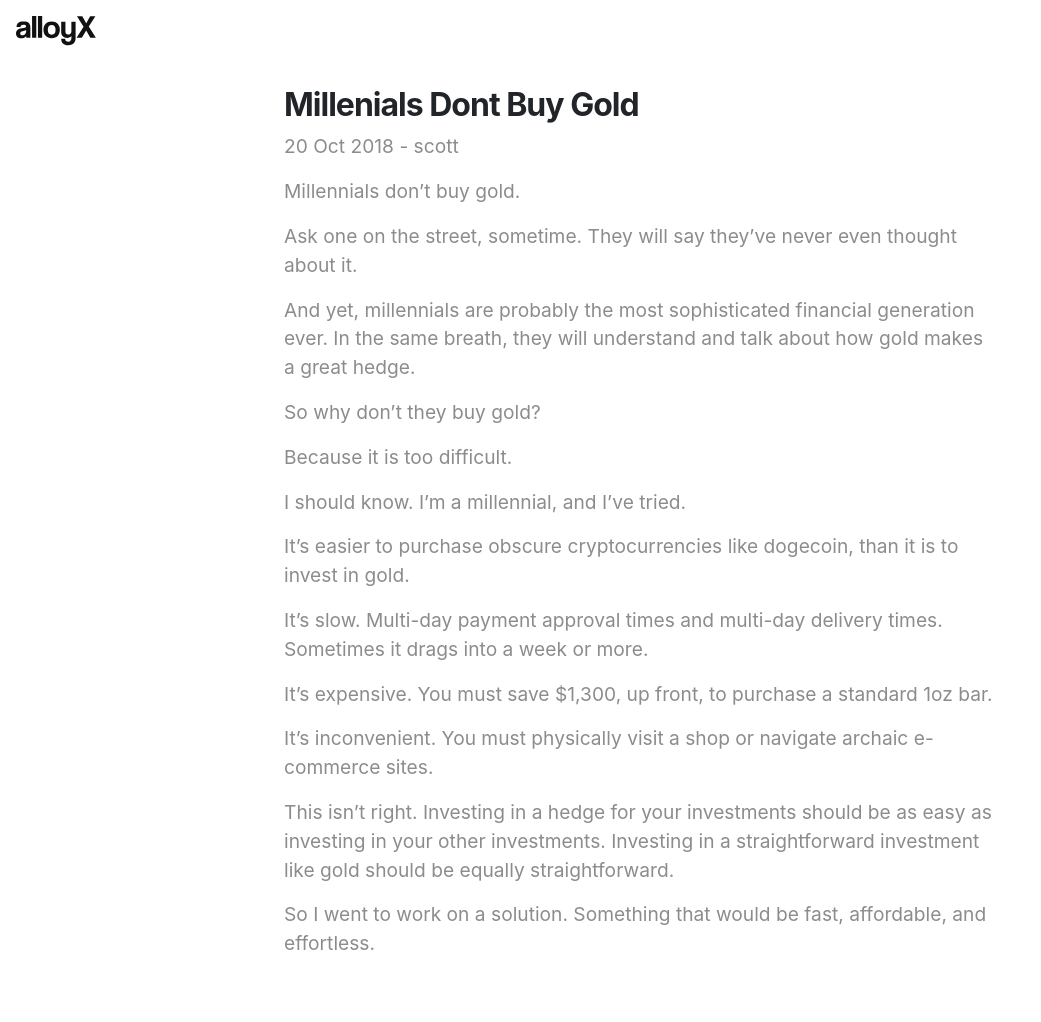
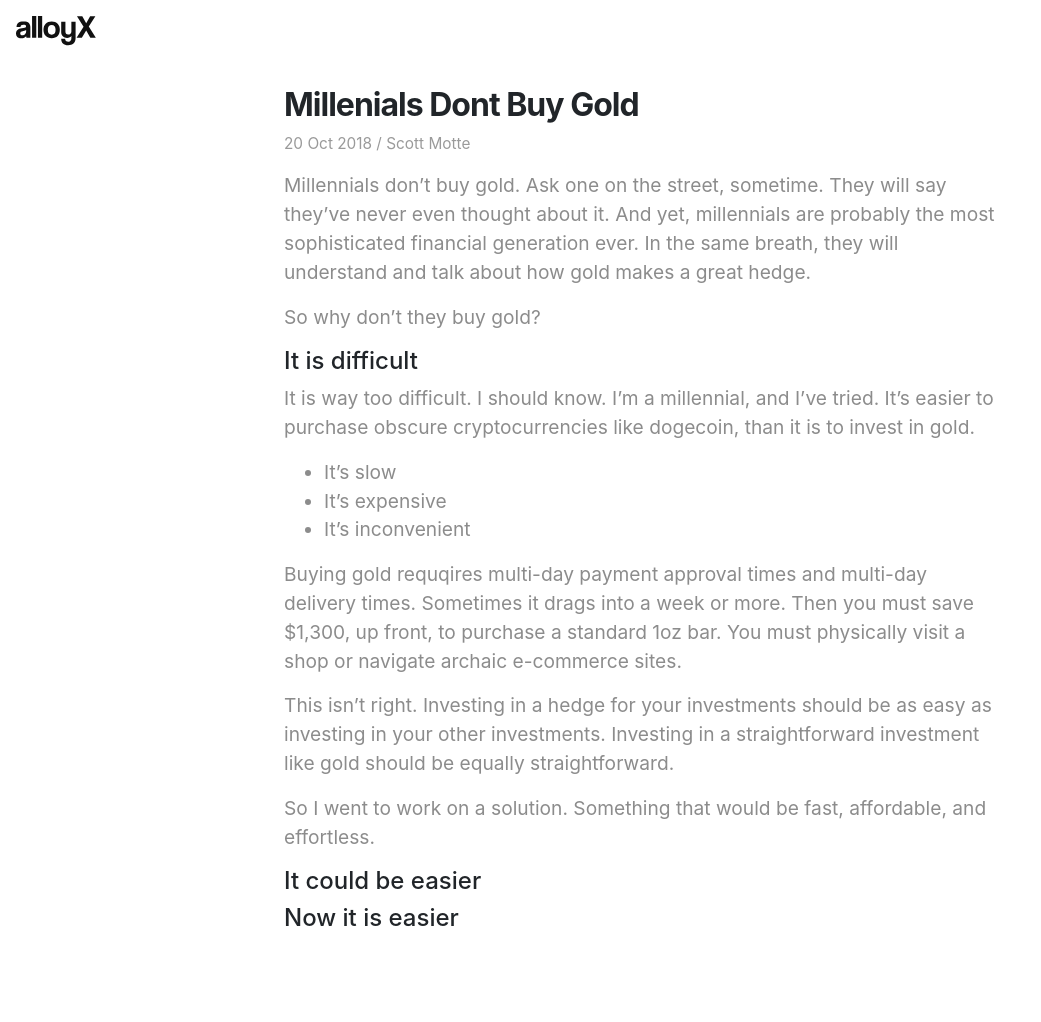
Before and after one commit to alloyX/alloyx.github.io, a Jekyll site: the page built from _posts/2018-10-20-millenials-dont-buy-gold.md, in a window 1280 px wide. Shown: the whole page, without its empty margins (0-1041 px from the left). Built offline with Jekyll 4.4.1, drawn with Linux system fonts in a browser that asks for light colours; after the commit the page ends 989 px from its top, so only the background shows below that.

Commit message:
work in progress

```diff
--- a/_layouts/default.html
+++ b/_layouts/default.html
@@ -25,6 +25,8 @@
     <link rel="stylesheet" href="https://stackpath.bootstrapcdn.com/bootstrap/4.1.3/css/bootstrap.min.css" integrity="sha384-MCw98/SFnGE8fJT3GXwEOngsV7Zt27NXFoaoApmYm81iuXoPkFOJwJ8ERdknLPMO" crossorigin="anonymous">
     <link rel="stylesheet" href="/assets/css/styles.css" />
 
+    <script src="https://code.jquery.com/jquery-3.3.1.slim.min.js" integrity="sha384-q8i/X+965DzO0rT7abK41JStQIAqVgRVzpbzo5smXKp4YfRvH+8abtTE1Pi6jizo" crossorigin="anonymous"></script>
+<script src="https://cdnjs.cloudflare.com/ajax/libs/popper.js/1.14.3/umd/popper.min.js" integrity="sha384-ZMP7rVo3mIykV+2+9J3UJ46jBk0WLaUAdn689aCwoqbBJiSnjAK/l8WvCWPIPm49" crossorigin="anonymous"></script>
     <script src="https://stackpath.bootstrapcdn.com/bootstrap/4.1.3/js/bootstrap.min.js" integrity="sha384-ChfqqxuZUCnJSK3+MXmPNIyE6ZbWh2IMqE241rYiqJxyMiZ6OW/JmZQ5stwEULTy" crossorigin="anonymous"></script>
 
     <link rel="icon" type="image/png" href="/favicon-16x16.png" sizes="16x16" />
--- a/_layouts/post.html
+++ b/_layouts/post.html
@@ -7,7 +7,7 @@ layout: default
       <article>
         <h1 class="h2">{{ page.title }}</h1>
 
-        <p>{{ page.date | date_to_string }} - {{ page.author }}</p>
+        <p class="small">{{ page.date | date_to_string }} / {{ page.author }}</p>
 
         {{ content }}
       </article>
--- a/_posts/2018-10-20-millenials-dont-buy-gold.md
+++ b/_posts/2018-10-20-millenials-dont-buy-gold.md
@@ -1,28 +1,26 @@
 ---
 layout: post
-author: scott
+author: Scott Motte
 ---
 
-Millennials don't buy gold.
-
-Ask one on the street, sometime. They will say they've never even thought about it.
-
-And yet, millennials are probably the most sophisticated financial generation ever. In the same breath, they will understand and talk about how gold makes a great hedge.
+Millennials don't buy gold. Ask one on the street, sometime. They will say they've never even thought about it. And yet, millennials are probably the most sophisticated financial generation ever. In the same breath, they will understand and talk about how gold makes a great hedge.
 
 So why don't they buy gold?
 
-Because it is too difficult.
+#### It is difficult
 
-I should know. I'm a millennial, and I've tried.
+It is way too difficult. I should know. I'm a millennial, and I've tried. It's easier to purchase obscure cryptocurrencies like dogecoin, than it is to invest in gold.
 
-It's easier to purchase obscure cryptocurrencies like dogecoin, than it is to invest in gold.
+* It's slow
+* It's expensive
+* It's inconvenient
 
-It's slow. Multi-day payment approval times and multi-day delivery times. Sometimes it drags into a week or more.
-
-It's expensive. You must save $1,300, up front, to purchase a standard 1oz bar.
-
-It's inconvenient. You must physically visit a shop or navigate archaic e-commerce sites.
+Buying gold requqires multi-day payment approval times and multi-day delivery times. Sometimes it drags into a week or more. Then you must save $1,300, up front, to purchase a standard 1oz bar. You must physically visit a shop or navigate archaic e-commerce sites.
 
 This isn't right. Investing in a hedge for your investments should be as easy as investing in your other investments. Investing in a straightforward investment like gold should be equally straightforward.
 
 So I went to work on a solution. Something that would be fast, affordable, and effortless.
+
+#### It could be easier
+
+#### Now it is easier
```
